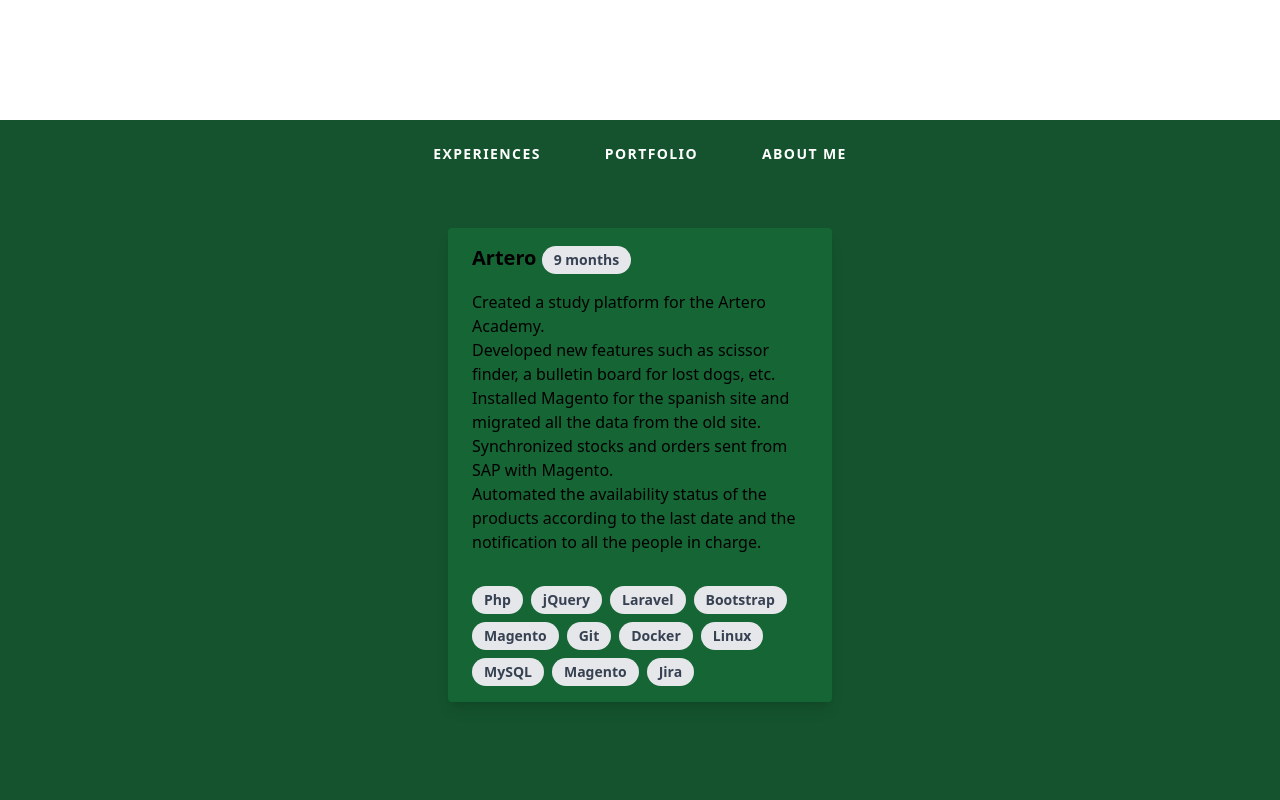
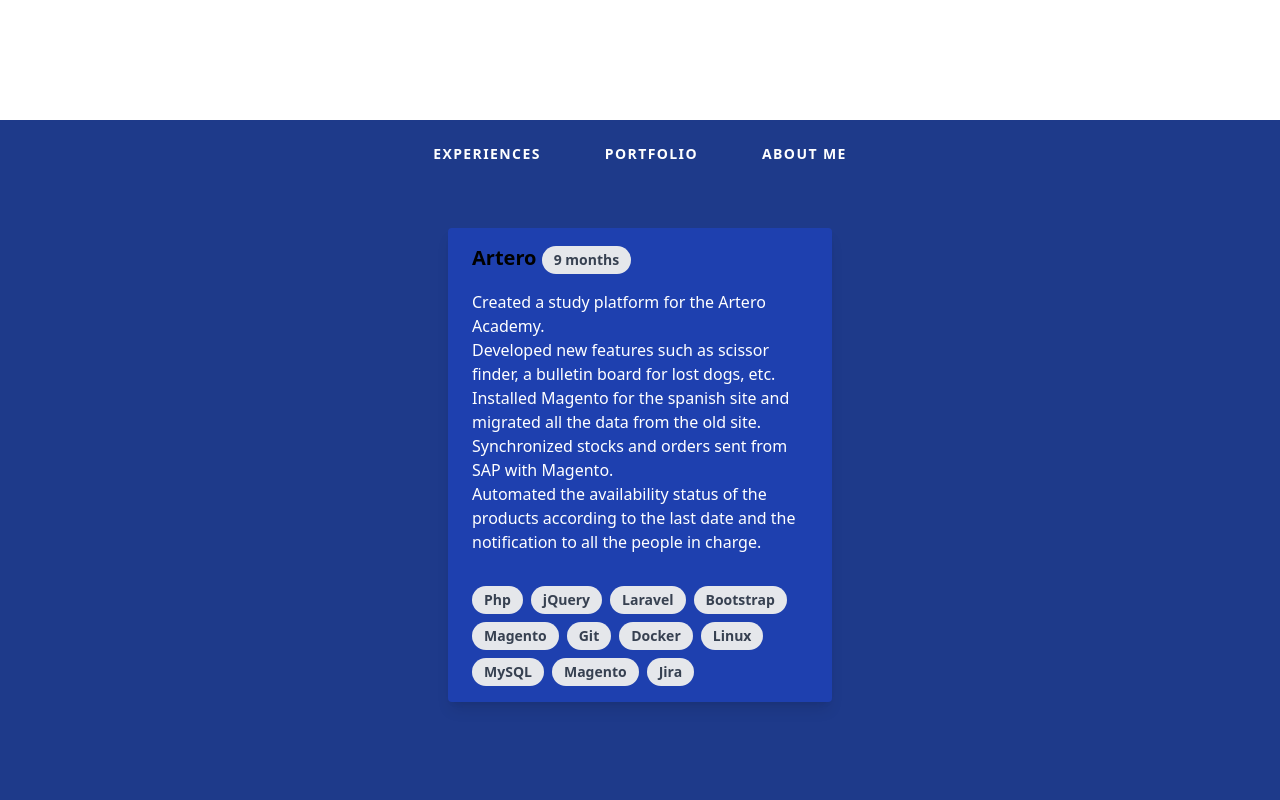
Before and after one commit to jrero99/portfolio, a React (Create React App) app: page / in a window 1280 px wide. Shown: the part 760-1560 px from the top of the page. Built offline with nearby package versions, Linux system fonts and the light colour scheme.

Commit message:
Change backgorund color

```diff
--- a/src/components/Info.js
+++ b/src/components/Info.js
@@ -18,7 +18,7 @@
   };
 
   return (
-    <section id="content" className="bg-green-900 h-screen">
+    <section id="content" className="bg-blue-900 h-screen">
       <ul className="flex justify-center">
         <li
           className="cursor-pointer text-sm font-bold tracking-widest uppercase hover:text-white text-white p-4 md:py-6 md:px-8 transition duration-150 ease-in-out text-blue"
@@ -44,7 +44,7 @@
       </ul>
       <div className="flex flex-col py-10">
         {currentView == 0 && (
-          <div className="max-w-sm rounded overflow-hidden shadow-lg m-auto bg-green-800">
+          <div className="max-w-sm rounded overflow-hidden shadow-lg m-auto bg-blue-800">
             <div className="px-6 py-4">
               <div className="font-bold text-xl mb-2">
                 Artero{" "}
@@ -52,7 +52,7 @@
                   9 months
                 </span>
               </div>
-              <ul className="text-black text-base">
+              <ul className="text-base text-white">
                 <li>Created a study platform for the Artero Academy.</li>
                 <li>
                   Developed new features such as scissor finder, a bulletin
@@ -110,7 +110,7 @@
           </div>
         )}
         {currentView == 1 && (
-          <div className="max-w-sm rounded overflow-hidden shadow-lg m-auto bg-green-800">
+          <div className="max-w-sm rounded overflow-hidden shadow-lg m-auto bg-blue-800">
             <div className="px-6 py-4">
               <div className="font-bold text-xl mb-2">Squirdle</div>
               <ul className="text-black text-base">
@@ -150,15 +150,21 @@
           </div>
         )}
         {currentView == 2 && (
-          <div className="max-w-sm rounded overflow-hidden shadow-lg m-auto bg-green-800">
+          <div className="max-w-sm rounded overflow-hidden shadow-lg m-auto bg-blue-800">
             <div className="px-6 py-4">
               <div className="font-bold text-xl mb-2">
                 Hi, I am Javier Redondo
               </div>
               <ul className="text-white text-base">
                 <li>
-                  I am a full-stack web developer who focuses on writting clean,
-                  elegant and efficient code.
+                  I am a junior programmer recently graduated
+                  in Web Application Development and Network Systems
+                  Administration. I am a person passionate about the programming
+                  sector with a lot of desire to learn and increase my frontiers
+                  to be a better developer. I love teamwork and encourage a good
+                  working environment with the whole team. Willing to contribute
+                  my knowledge of systems, development and teamwork to improve
+                  in all aspects!
                 </li>
               </ul>
             </div>
```
